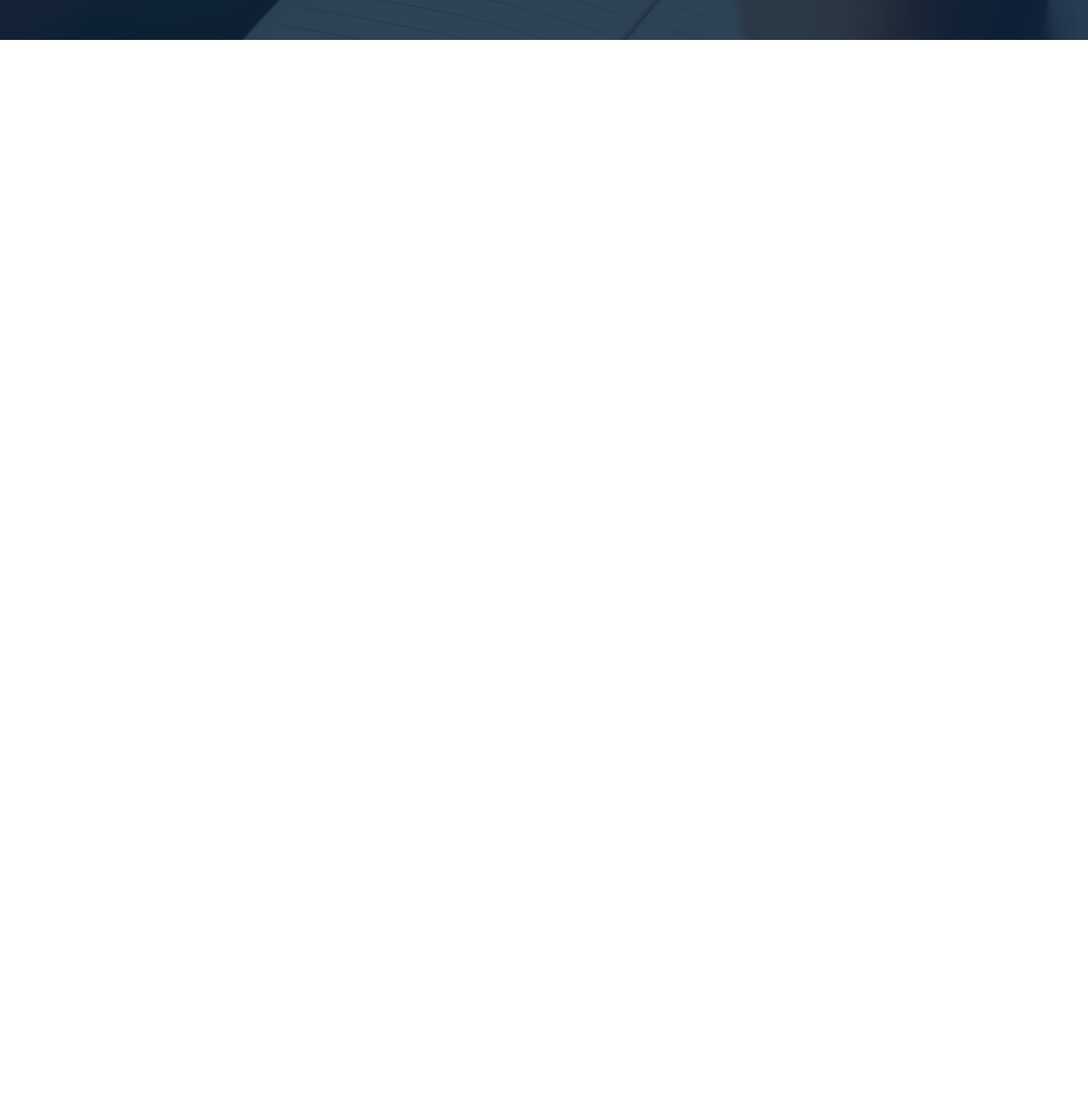
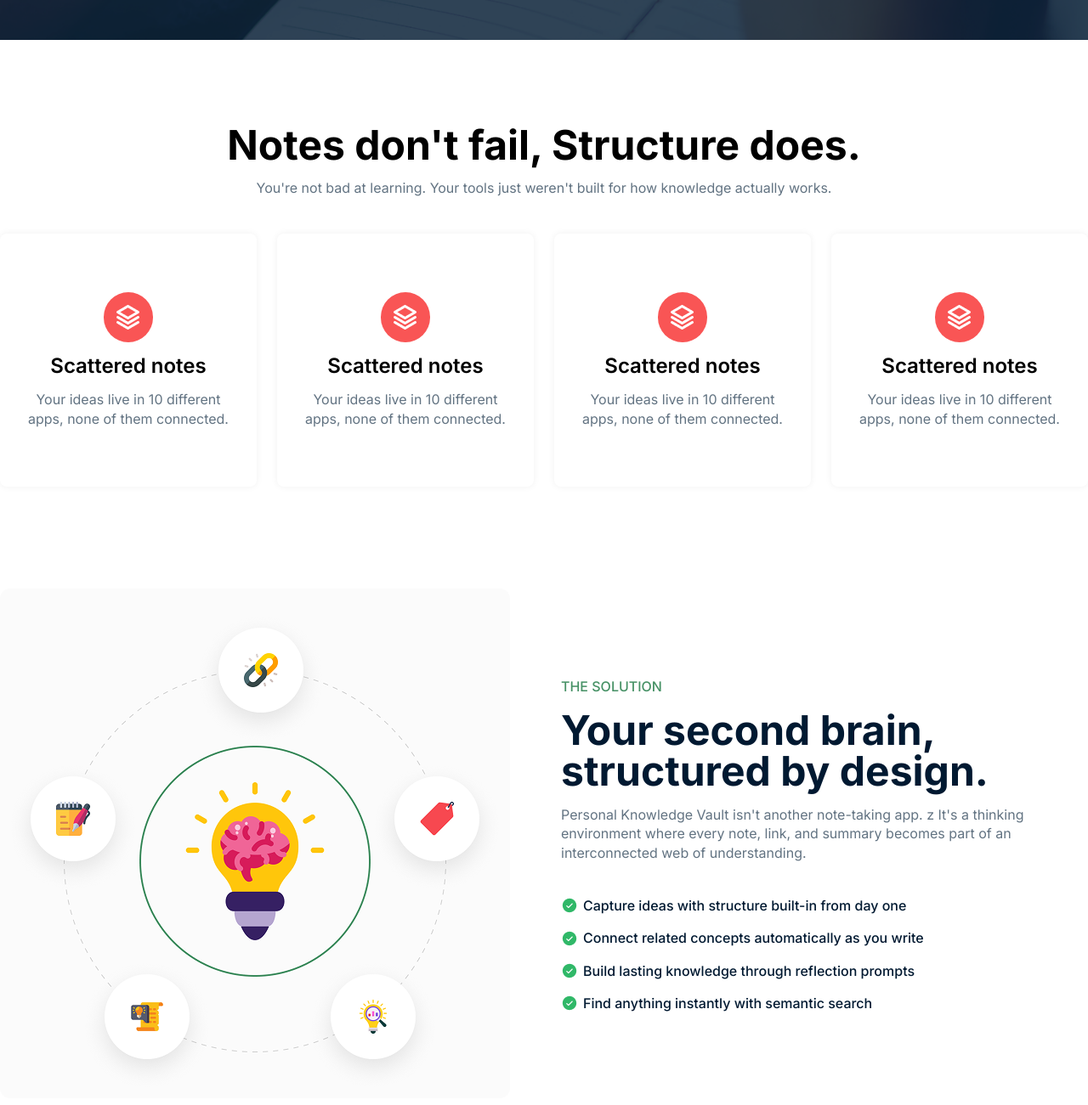
Before and after one commit to Sajid-Khan729/B13-Assignment-01, a plain HTML site: page index.html in a window 1280 px wide. Shown: the part 676-1977 px from the top of the page at 85% size. Before the commit the page ends 800 px from the top, so only its background shows below. Drawn offline with Linux system fonts and the light colour scheme.

Commit message:
solution section added

```diff
--- a/index.html
+++ b/index.html
@@ -49,6 +49,67 @@ help you think clearly, connect ideas, and turn learning into long-term knowledg
 
 </section>
 
+<section class="sectiontwo">
+     <div class="sectiontwo-wrapper">
+        <div class="text-col">
+            <h2>Notes don't fail, Structure does.</h2>
+            <p>You're not bad at learning. Your tools just weren't built for how knowledge actually works.</p>
+        </div>
+        <div class="card-container">
+            <div class="card">
+                <div class="img-div"><img src="./assets/Vector.png" alt=""></div>
+                <h2>Scattered notes</h2>
+                <p>Your ideas live in 10 different apps, none of them connected.</p>
+            </div>
+            <div class="card">
+                <div class="img-div"><img src="./assets/Vector.png" alt=""></div>
+                <h2>Scattered notes</h2>
+                <p>Your ideas live in 10 different apps, none of them connected.</p>
+            </div>
+            <div class="card">
+                <div class="img-div"><img src="./assets/Vector.png" alt=""></div>
+                <h2>Scattered notes</h2>
+                <p>Your ideas live in 10 different apps, none of them connected.</p>
+            </div>
+            <div class="card">
+                <div class="img-div"><img src="./assets/Vector.png" alt=""></div>
+                <h2>Scattered notes</h2>
+                <p>Your ideas live in 10 different apps, none of them connected.</p>
+            </div>
+        </div>
+     </div>
+</section>
+
+<section class="solution">
+    <div class="solution-wrapper">
+        <div class="img-contaienr"><img src="./assets/knowledge.png" alt=""></div>
+        <div class="text-container">
+            <div class="text-wrapper">
+                <h4>The Solution</h4>
+                <h2>Your second brain, structured by design.</h2>
+                <p>Personal Knowledge Vault isn't another note-taking app. z It's a thinking environment where every note, link, and summary becomes part of an interconnected web of understanding.</p>
+            </div>
+            <div class="icon-list-container">
+                <div class="icon-list">
+                    <img src="./assets/CheckCircle.png" alt="">
+                    <h6>Capture ideas with structure built-in from day one</h6>
+                </div>
+                <div class="icon-list">
+                    <img src="./assets/CheckCircle.png" alt="">
+                    <h6>Connect related concepts automatically as you write</h6>
+                </div>
+                <div class="icon-list">
+                    <img src="./assets/CheckCircle.png" alt="">
+                    <h6>Build lasting knowledge through reflection prompts</h6>
+                </div>
+                <div class="icon-list">
+                    <img src="./assets/CheckCircle.png" alt="">
+                    <h6>Find anything instantly with semantic search</h6>
+                </div>
+            </div>
+        </div>
+    </div>
+</section>
 
 
 
--- a/style.css
+++ b/style.css
@@ -1,7 +1,7 @@
 body{
     padding: 0 !important;
     margin: 0 !important;
-    overflow: hidden !important;
+
 }
 
 h1,h2,h3,h4,h5,h6,p,span{
@@ -216,3 +216,166 @@ ul li a{
     transition: transform 0.3s ease;
     transform: scale(1.1);
 }
+
+
+.sectiontwo{
+    padding-top: 100px;
+    display: flex;
+    justify-content: center;
+    align-items: center;
+}
+
+.sectiontwo-wrapper{
+    width: 1360px;
+    display: flex;
+    flex-direction: column;
+    justify-content: center;
+    align-items: center;
+    gap: 44px;
+}
+
+.text-col{
+    display: flex;
+    flex-direction: column;
+    gap: 16px;
+    justify-content: center;
+    align-items: center;
+}
+
+.text-col h2{
+    font-family: 'inter';
+    font-size: 48px;
+    font-weight: 700;
+    line-height: 1em;
+}
+
+.text-col p{
+    font-family: 'inter';
+    font-size: 16px;
+    font-weight: 400;
+    color: #627382;
+}
+
+.card-container{
+    display: flex;
+    gap: 24px;
+}
+
+.card{
+    display: flex;
+    flex-direction: column;
+    gap: 16px;
+    background-color: white;
+    border-radius: 8px;
+    box-shadow: 0 0 8px rgba(0, 0, 0, 0.06);
+    padding: 69px 24px;
+    justify-content: center;
+    align-items: center;
+}
+
+.img-div{
+    padding: 15px;
+    background-color: #F95555;
+    border-radius: 100px;
+    display: flex;
+    justify-content: center;
+    align-items: center;
+}
+
+.card h2{
+    font-family: 'inter';
+    font-size: 24px;
+    font-weight: 600;
+    line-height: 1em;
+    text-align: center;
+}
+
+.card p{
+    font-family: 'inter';
+    font-weight: 400;
+    font-size: 16px;
+    line-height: 1.4em;
+    color: #627382;
+    text-align: center;
+}
+
+.solution{
+    padding: 120px 0px;
+    display: flex;
+    justify-content: center;
+    align-items: center;
+
+}
+
+.solution-wrapper{
+    width: 1360px;
+    display: flex;
+    justify-content: center;
+    align-items: center;
+    gap: 60px;
+}
+
+.text-container{
+    display: flex;
+    flex-direction: column;
+    gap: 40px;
+    justify-content: center;
+    align-items: start;
+}
+
+
+.text-wrapper{
+    display: flex;
+    flex-direction: column;
+    gap: 16px;
+}
+
+.text-wrapper h4{
+     font-family: 'inter';
+     font-size: 16px;
+     font-weight: 500;
+     line-height: 1.4em;
+     color: #469165;
+     text-transform: uppercase;
+     text-align: left;
+}
+
+.text-wrapper h2{
+    font-family: 'inter';
+    font-size: 48px;
+    font-weight: 700;
+    line-height: 1em;
+    color: #001931;
+
+}
+
+.text-wrapper p{
+    font-family: 'inter';
+    font-weight: 400;
+    font-size: 16px;
+    line-height: 1.4em;
+    color: #627382;
+    text-align: left;
+}
+
+.icon-list-container{
+    display: flex;
+    flex-direction: column;
+    gap: 16px;
+
+}
+
+.icon-list{
+    display: flex;
+    gap: 6px;
+    justify-content: start;
+    align-items: center;
+}
+
+.icon-list h6{
+    font-family: 'inter';
+    font-size: 16px ;
+    font-weight: 500;
+    line-height: 1.4em;
+    color: #001931;
+}
```
